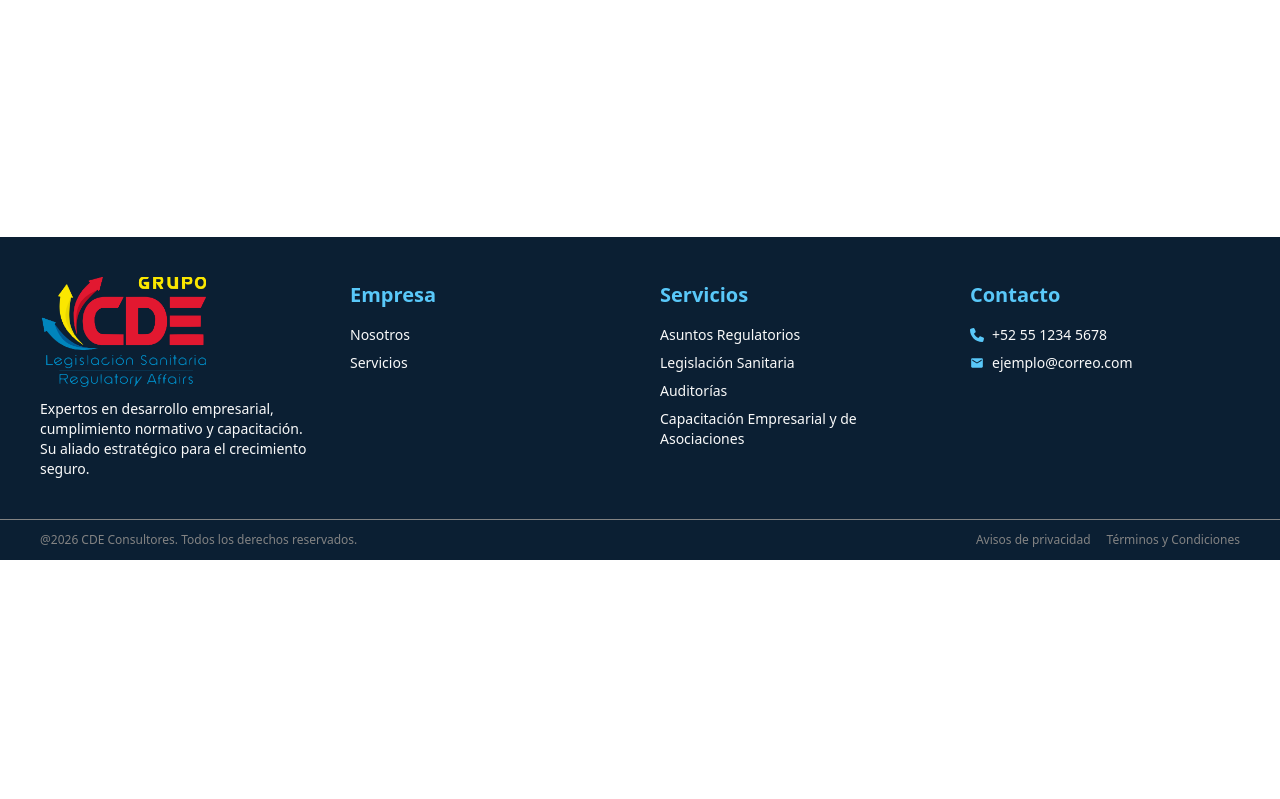
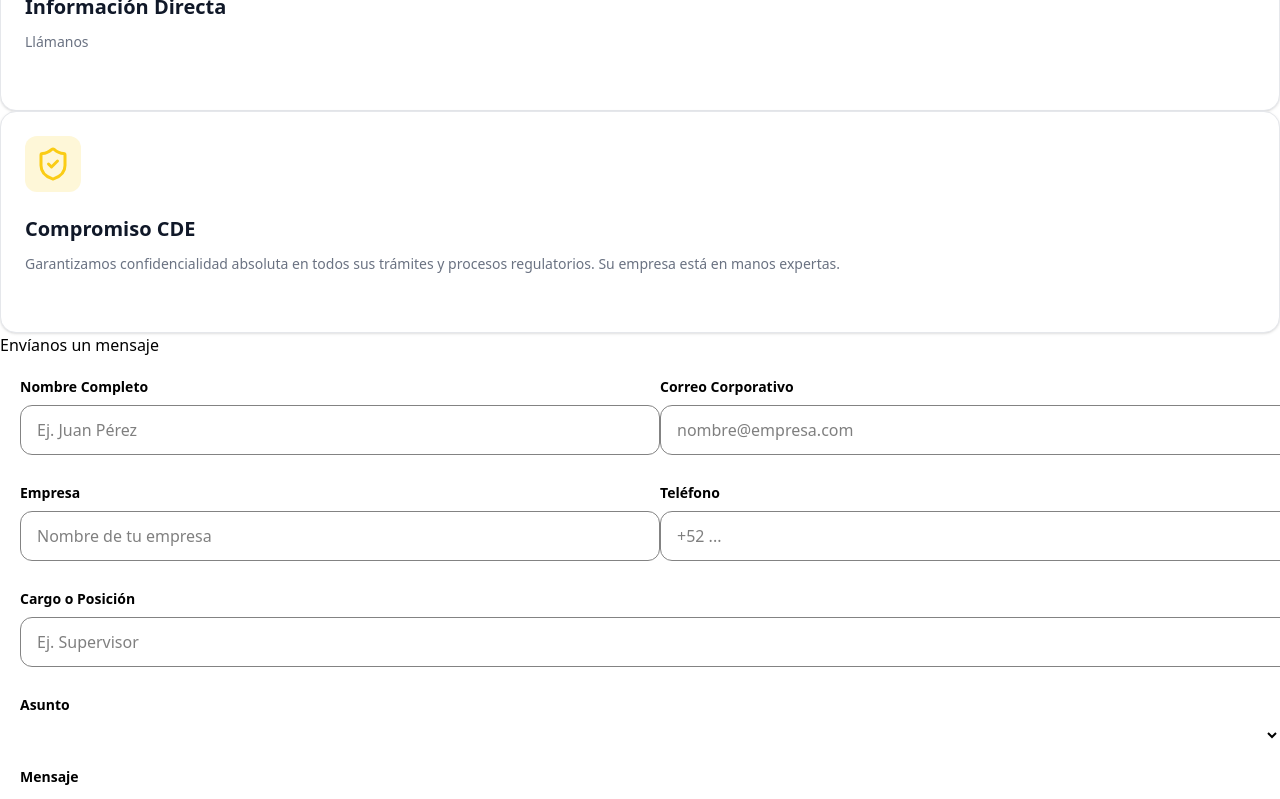
Before and after one commit to Yael-PM/CDE_Project, a React (Vite) app: page /contact in a window 1280 px wide. Shown: the part 240-1039 px from the top of the page. Before the commit the page ends 800 px from the top, so only its background shows below. Built offline with nearby package versions, Linux system fonts and the light colour scheme.

Commit message:
skeleton added

```diff
--- a/src/pages/Contact.tsx
+++ b/src/pages/Contact.tsx
@@ -1,11 +1,85 @@
-import React from 'react'
-import NavBar from '../components/NavBar'
+import { useTranslation } from "react-i18next"
+import ServiceCard from "../components/ServiceCard";
+import { LuShieldCheck } from "react-icons/lu";
 
 const Contact = () => {
+  const { t } = useTranslation();
+
   return (
-    <div>
-        Contact
-    </div>
+    <main>
+
+      <section>
+        <p>{t('contact.title')}</p>
+        <p>{t('contact.description')}</p>
+      </section>
+
+      <section>
+        <div>
+          <ServiceCard
+            title={t('contact.component-contact-title')}
+            description={t('contact.component-contact-call')}
+            type="none"
+            icon
+          />
+          <ServiceCard
+            title={t('contact.component-privacy-title')}
+            description={t('contact.component-privacy-description')}
+            extraStyles="bg-fourth-400"
+            type="none"
+            icon={<LuShieldCheck />}
+          />
+        </div>
+
+        <div>
+          <form>
+            <fieldset>
+              <legend> {t('contact.form-title')} </legend>
+
+              {/* Contenedor del grid */}
+              <div className="grid grid-cols-1 md:grid-cols-2">
+                <div className="form-group flex flex-col">
+                  <label className = "text-sm font-bold mx-5 mt-5 mb-2" htmlFor='name'>{t('contact.form-name')}</label>
+                  <input className="w-full px-4 py-3 rounded-xl border border-dark-100 mx-5 mb-2 transition-all" type="text" id="name" placeholder={t('contact.form-name-placeholder')} required />
+                </div>
+
+                <div className="form-group flex flex-col">
+                  <label className = "text-sm font-bold mx-5 mt-5 mb-2" htmlFor='email'>{t('contact.form-email')}</label>
+                  <input className="w-full px-4 py-3 rounded-xl border border-dark-100 mx-5 mb-2 transition-all" type="text" id="email" name="email" placeholder={t('contact.form-email-placeholder')} required />
+                </div>
+
+                <div className="form-group flex flex-col">
+                  <label className = "text-sm font-bold mx-5 mt-5 mb-2" htmlFor='company'>{t('contact.form-company')}</label>
+                  <input className="w-full px-4 py-3 rounded-xl border border-dark-100 mx-5 mb-2 transition-all" type="text" id="company" name="company" placeholder={t('contact.form-company-placeholder')} required />
+                </div>
+                <div className="form-group flex flex-col">
+                  <label className = "text-sm font-bold mx-5 mt-5 mb-2" htmlFor='phone'>{t('contact.form-phone')}</label>
+                  <input className="w-full px-4 py-3 rounded-xl border border-dark-100 mx-5 mb-2 transition-all" type="tel" id="phone" name="phone" placeholder={t('contact.form-phone-placeholder')} required />
+                </div>
+              </div>
+
+              <div className="form-group flex flex-col">
+                <label className = "text-sm font-bold mx-5 mt-5 mb-2" htmlFor="position">{t('contact.form-position')}</label>
+                <input className="w-full px-4 py-3 rounded-xl border border-dark-100 mx-5 mb-2 transition-all" type="text" id="position" name="position" placeholder={t('contact.form-position-placeholder')} required/>
+              </div>
+
+              <div className="form-group flex flex-col">
+                <label className = "text-sm font-bold mx-5 mt-5 mb-2" htmlFor="affair">{t('contact.form-affair')}</label>
+                <select id="affair" name="affair">
+                  <option value="" disabled selected></option>
+                </select>
+              </div>
+
+              <div className="form-group flex flex-col">
+                <label className = "text-sm font-bold mx-5 mt-5 mb-2" htmlFor="message">{t('contact.form-message')}</label>
+                <textarea id="message" name="message" rows={5} placeholder={t('contact.form-message-placeholder')} required/>
+              </div>
+
+              </fieldset>
+          </form>
+        </div>
+      </section>
+
+    </main>
   )
 }
 
```
